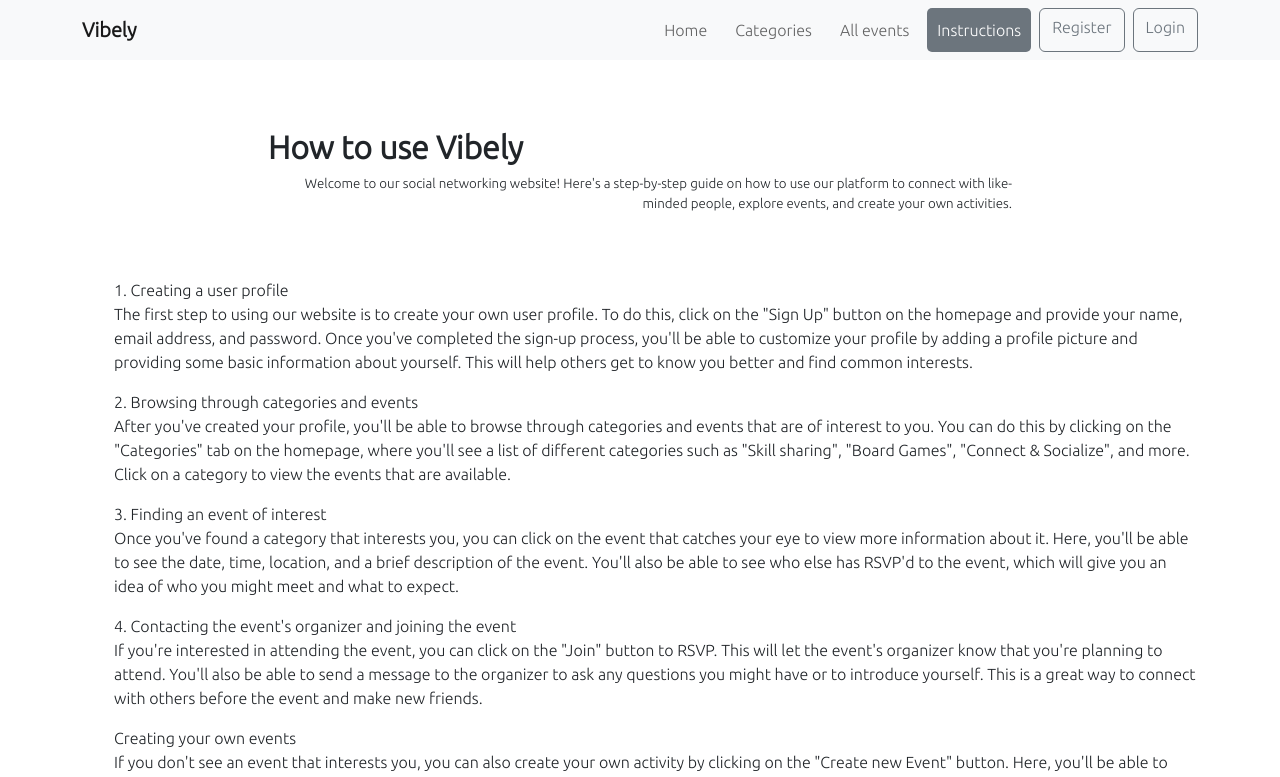
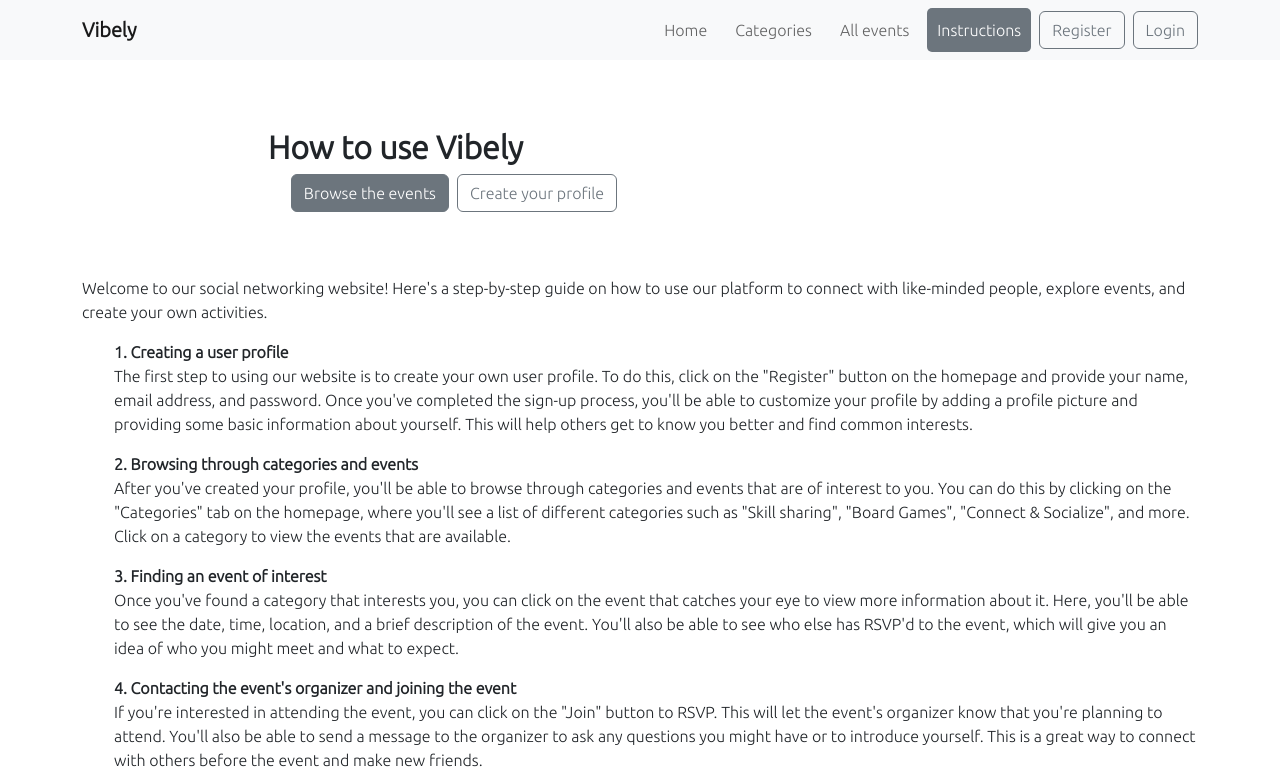
Before and after one commit to mae-rwen/Vibely, a React (Create React App) app in the folder frontend/: page /instructions in a window 1280 px wide. Shown: the top 777 px of the page. Built offline with nearby package versions, Linux system fonts and the light colour scheme; no server answers.

Commit message:
unified sth went wrong page and about us section

```diff
--- a/frontend/src/App.js
+++ b/frontend/src/App.js
@@ -6,7 +6,7 @@ import Footer from "./components/GeneralComponents/Footer";
 import HomePage from "./components/HomePage/HomePage";
 import ScrollToTop from "react-scroll-to-top";
 import AboutUs from "./components/VibelyTeam/AboutUs";
-import Test from "./components/GeneralComponents/Test";
+import WrongPath from "./components/GeneralComponents/WrongPath";
 import Layout from "./components/GeneralComponents/Layout";
 import LogInForm from "./components/UserProfile/LogInForm";
 import RegisterForm from "./components/UserProfile/RegisterForm";
@@ -44,7 +44,7 @@ function App() {
             {/* <Route path="/create_event" element={<CreateEvent />} /> */}
           </Route>
           {/* catch all - to create missing element */}
-          <Route path="*" element={<Test />} />
+          <Route path="*" element={<WrongPath />} />
         </Route>
       </Routes>
 
--- a/frontend/src/components/Categories/EventPages/AllEventsList.js
+++ b/frontend/src/components/Categories/EventPages/AllEventsList.js
@@ -5,7 +5,7 @@ import EventsList from "./EventsList";
 import EventListFilters from "./EventListFilters";
 
 export default function AllEventsList() {
-   const [allEvents, setAllEvents] = useState([]);
+  const [allEvents, setAllEvents] = useState([]);
   const [events, setEvents] = useState([]);
   const [getCategories, setGetCategories] = useState([]);
   const [isLoaded, setIsLoaded] = useState(false);
@@ -34,7 +34,7 @@ useEffect(() => {
       .catch((error) => {
         console.log(error);
       });
-  }, [events]);
+  }, []);
 
   const location = [
     ...new Set(allEvents.map((event) => event.general_location)),
--- a/frontend/src/components/GeneralComponents/Header.js
+++ b/frontend/src/components/GeneralComponents/Header.js
@@ -57,12 +57,12 @@ export default function Header() {
                 Instructions
               </NavLink>
               <Form className="d-flex">
-                <Button href="/register" variant="outline-secondary">
+                <Button className="m-auto" href="/register" variant="outline-secondary">
                   Register
                 </Button>
               </Form>
               <Form className="d-flex">
-                <Button href="/login" variant="outline-secondary">
+                <Button className="m-auto" href="/login" variant="outline-secondary">
                   Login
                 </Button>
               </Form>
--- a/frontend/src/components/GeneralComponents/Test.js
+++ /dev/null
@@ -1,19 +0,0 @@
-import React from "react";
-import Button from "react-bootstrap/esm/Button";
-import { useNavigate } from "react-router-dom";
-
-export default function Test() {
-  const navigate = useNavigate();
-  const goBack = () => navigate(-1);
-
-  return (
-    <section>
-      <div>
-        <h1>something here</h1>
-        <Button onClick={goBack} variant="outline-secondary">
-          Go Back
-        </Button>
-      </div>
-    </section>
-  );
-}
--- /dev/null
+++ b/frontend/src/components/GeneralComponents/WrongPath.js
@@ -0,0 +1,24 @@
+import Button from "react-bootstrap/esm/Button";
+import { useNavigate } from "react-router-dom";
+
+export default function WrongPath() {
+  const navigate = useNavigate();
+
+  return (
+    <div id="construction" className="text-center">
+      <h4 className="display-8 fw-bold">Ups! Something went wrong.</h4>
+      <div className="col-lg-8 mx-auto">
+        <div className="d-grid gap-2 d-sm-flex justify-content-sm-center">
+          <Button
+            variant="outline-secondary"
+            onClick={() => {
+              navigate(-1);
+            }}
+          >
+            Go back
+          </Button>
+        </div>
+      </div>
+    </div>
+  );
+}
--- a/frontend/src/components/HomePage/HeroSection.js
+++ b/frontend/src/components/HomePage/HeroSection.js
@@ -9,7 +9,7 @@ export default function HeroSection() {
                 <p className="lead mb-4">Your space for sharing skills, get involved in new hobbies and find friends to vibe with.</p>
                 <div className="d-grid gap-2 d-sm-flex justify-content-sm-center">
                     <Button variant="secondary" href="#introduction">Check it out!</Button>
-                    <Button variant="outline-secondary" href="/signin">Log in to your profile</Button>
+                    <Button variant="outline-secondary" href="/login">Log in to your profile</Button>
                 </div>
             </div>
         </div>
--- a/frontend/src/components/HomePage/Introduction.js
+++ b/frontend/src/components/HomePage/Introduction.js
@@ -10,39 +10,39 @@ export default function Introduction() {
       <div className="hpSection">
         <h5 className=" fw-bold">What is this about?</h5>
         <p>
-            Tempor cupidatat est Lorem aliquip cillum deserunt proident aliquip
-            sit ad nisi laboris excepteur. Lorem in qui reprehenderit consequat
-            nisi aliqua. Excepteur sint exercitation elit non id fugiat fugiat
-            fugiat culpa id sit.
+          Vibely is a great way to meet new people, explore new interests, and
+          share your passions with others. Here's a quick guide on how to use
+          our platform to connect with like-minded people and explore events.
         </p>
         <Collapse in={open}>
           <div id="collapse-text">
-              <p>
-                Dolore tempor velit laborum aliqua ipsum labore cupidatat
-                laborum officia mollit duis elit. Aute eu sunt et nisi excepteur
-                aliquip et quis dolore consectetur magna Lorem aliqua duis.
-              </p>
-              <p>
-                Magna dolore ullamco tempor incididunt id duis ut ut cillum
-                Lorem. Nostrud labore nostrud reprehenderit aliqua enim esse ea
-                enim do. Nulla eiusmod laborum eu eu aute ad quis eiusmod minim
-                sint nostrud fugiat veniam. Quis tempor aliquip amet tempor
-                deserunt nostrud quis do incididunt consequat ad pariatur elit
-                ullamco. Cillum esse laboris in culpa ex proident. Sit voluptate
-                enim ex officia enim anim do eu laborum non ad et velit. Laborum
-                laboris excepteur commodo et mollit cillum do est.
-              </p>
+            <ol>
+              <li>1. Create a user profile to get started.</li>
+              <li>
+                2. Browse through categories and events that interest you.
+              </li>
+              <li>3. Find an event of interest and RSVP to join.</li>
+              <li>
+                4. Connect with the event's organizer and other attendees.
+              </li>
+            </ol>
+            <p>You can also create your own events for others to join.</p>
+            <p>Happy vibing!</p>
+
             <div className="d-grid gap-2 d-sm-flex justify-content-sm-center">
-              <Button variant="outline-secondary" href="/instructions">Read more about it</Button>
+              <Button variant="outline-secondary" href="/instructions">
+                Read more about it
+              </Button>
             </div>
           </div>
         </Collapse>
-          <p className="text-end showMoreP"
+        <p
+          className="text-end showMoreP"
           onClick={() => setOpen(!open)}
           aria-controls="example-collapse-text"
           aria-expanded={open}
         >
-            {open ? ("show less"):("show more")}
+          {open ? "show less" : "show more"}
         </p>
       </div>
     </>
--- a/frontend/src/components/HomePage/MeetTheTeam.js
+++ b/frontend/src/components/HomePage/MeetTheTeam.js
@@ -14,22 +14,22 @@ export default function MeetTheTeam() {
   const agata = {
     pic: Agata,
     name: "Agata",
-    desc: "The one that does Boostrap",
+    desc: "The affirmative one",
   };
   const alex = {
     pic: Alex,
     name: "Alex",
-    desc: "The one with clouds",
+    desc: "With his head in the clouds",
   };
   const simran = {
     pic: Simran,
     name: "Simran",
-    desc: "The one that knows things",
+    desc: "With the fresh ideas",
   };
   const ola = {
     pic: Ola,
-    name: "Ola",
-    desc: "The one that likes Boostrap",
+    name: "Aleksandra",
+    desc: "Always smiling",
   };
   return (
     <>
@@ -42,7 +42,7 @@ export default function MeetTheTeam() {
             <TeamCard member={alex} />
           </div>
           <div className="d-grid gap-2 d-sm-flex justify-content-sm-center">
-          <Button variant="outline-secondary" href="/aboutus">
+          <Button variant="outline-secondary" href="/categories">
               Vibe with us!
             </Button>
           </div>
--- a/frontend/src/components/Instructions/Instructions.js
+++ b/frontend/src/components/Instructions/Instructions.js
@@ -1,34 +1,102 @@
+import Button from "react-bootstrap/Button";
 
 export default function Instructions() {
   return (
     <>
-
-    <div className="subpageHeader">
+      <div className="subpageHeader">
         <h2 className="fw-bold col-lg-8 mx-auto text-start">
           How to use Vibely
         </h2>
-        <div className="col-lg-8 mx-auto text-end">
-          <p>
-          Welcome to our social networking website! Here's a step-by-step guide on how to use our platform to connect with like-minded people, explore events, and create your own activities.
-          </p>
+        <div className="col-lg-8">
+          <div className="d-grid gap-2 d-sm-flex justify-content-sm-center">
+            <Button variant="secondary" href="/categories">
+              Browse the events
+            </Button>
+            <Button variant="outline-secondary" href="/register">
+              Create your profile
+            </Button>
+          </div>
         </div>
       </div>
       <div>
+        <p>
+          Welcome to our social networking website! Here's a step-by-step guide
+          on how to use our platform to connect with like-minded people, explore
+          events, and create your own activities.
+        </p>
         <ol>
-          <li>1. Creating a user profile</li>
-          <p>The first step to using our website is to create your own user profile. To do this, click on the "Sign Up" button on the homepage and provide your name, email address, and password. Once you've completed the sign-up process, you'll be able to customize your profile by adding a profile picture and providing some basic information about yourself. This will help others get to know you better and find common interests.</p>
-          <li>2. Browsing through categories and events</li>
-          <p>After you've created your profile, you'll be able to browse through categories and events that are of interest to you. You can do this by clicking on the "Categories" tab on the homepage, where you'll see a list of different categories such as "Skill sharing", "Board Games", "Connect & Socialize", and more. Click on a category to view the events that are available.</p>
-          <li>3. Finding an event of interest</li>
-          <p>Once you've found a category that interests you, you can click on the event that catches your eye to view more information about it. Here, you'll be able to see the date, time, location, and a brief description of the event. You'll also be able to see who else has RSVP'd to the event, which will give you an idea of who you might meet and what to expect.</p>
-          <li>4. Contacting the event's organizer and joining the event</li>
-          <p>If you're interested in attending the event, you can click on the "Join" button to RSVP. This will let the event's organizer know that you're planning to attend. You'll also be able to send a message to the organizer to ask any questions you might have or to introduce yourself. This is a great way to connect with others before the event and make new friends.</p>
-          <li>Creating your own events</li>
-          <p>If you don't see an event that interests you, you can also create your own activity by clicking on the "Create new Event" button. Here, you'll be able to provide details about the activity you'd like to share with others, such as the date, time, location, and a brief description. Once you've created your event, others will be able to see it and RSVP if they're interested.</p>
-  </ol>
-  <p>We hope this guide has been helpful in getting started on our social networking website. Remember, this is a great way to meet new people, explore new interests, and share your passions with others. Happy vibing!</p>
+          <li>
+            <b>1. Creating a user profile</b>
+          </li>
+          <p>
+            The first step to using our website is to create your own user
+            profile. To do this, click on the "Register" button on the homepage
+            and provide your name, email address, and password. Once you've
+            completed the sign-up process, you'll be able to customize your
+            profile by adding a profile picture and providing some basic
+            information about yourself. This will help others get to know you
+            better and find common interests.
+          </p>
+          <li>
+            <b>2. Browsing through categories and events</b>
+          </li>
+          <p>
+            After you've created your profile, you'll be able to browse through
+            categories and events that are of interest to you. You can do this
+            by clicking on the "Categories" tab on the homepage, where you'll
+            see a list of different categories such as "Skill sharing", "Board
+            Games", "Connect & Socialize", and more. Click on a category to view
+            the events that are available.
+          </p>
+          <li>
+            <b>3. Finding an event of interest</b>
+          </li>
+          <p>
+            Once you've found a category that interests you, you can click on
+            the event that catches your eye to view more information about it.
+            Here, you'll be able to see the date, time, location, and a brief
+            description of the event. You'll also be able to see who else has
+            RSVP'd to the event, which will give you an idea of who you might
+            meet and what to expect.
+          </p>
+          <li>
+            <b>4. Contacting the event's organizer and joining the event</b>
+          </li>
+          <p>
+            If you're interested in attending the event, you can click on the
+            "Join" button to RSVP. This will let the event's organizer know that
+            you're planning to attend. You'll also be able to send a message to
+            the organizer to ask any questions you might have or to introduce
+            yourself. This is a great way to connect with others before the
+            event and make new friends.
+          </p>
+          <li>
+            <b>Creating your own events</b>
+          </li>
+          <p>
+            If you don't see an event that interests you, you can also create
+            your own activity by clicking on the "Create new Event" button.
+            Here, you'll be able to provide details about the activity you'd
+            like to share with others, such as the date, time, location, and a
+            brief description. Once you've created your event, others will be
+            able to see it and RSVP if they're interested.
+          </p>
+        </ol>
+        <p>
+          We hope this guide has been helpful in getting started on our social
+          networking website. Remember, this is a great way to meet new people,
+          explore new interests, and share your passions with others. Happy
+          vibing!
+        </p>
       </div>
-
+      <div className="d-grid gap-2 d-sm-flex mt-4 justify-content-sm-center">
+        <Button variant="secondary" href="/categories">
+          Browse the events
+        </Button>
+        <Button variant="outline-secondary" href="/register">
+          Create your profile
+        </Button>
+      </div>
     </>
-  )
+  );
 }
--- a/frontend/src/components/VibelyTeam/AboutUs.js
+++ b/frontend/src/components/VibelyTeam/AboutUs.js
@@ -1,7 +1,51 @@
-import UnderConstruction from "../GeneralComponents/UnderConstruction";
+import Button from "react-bootstrap/Button";
 
 export default function AboutUs() {
   return (
-    <div><UnderConstruction /></div>
-  )
+    <>
+      <div className="subpageHeader">
+        <h2 className="fw-bold col-lg-8 mx-auto text-start">About Vibely</h2>
+      </div>
+      <div>
+        <p>
+          Vibely was created with the mission to help people connect with
+          like-minded individuals and foster new friendships.
+        </p>{" "}
+        <p>
+          {" "}
+          We believe that socializing and spending time with others is essential
+          for personal growth and happiness. Vibely is designed for individuals
+          who are seeking to expand their social circle, share skills, and
+          connect with others in their local community.
+        </p>
+        <p>
+          Whether you're new to an area or simply looking to meet new people,
+          our platform provides a safe and welcoming space for you to do so.
+          Here, you can create a user profile and browse through categories and
+          events that align with your interests. You can connect with other
+          users and even plan your own events to share your passions with
+          others.
+        </p>
+        <p>
+          Vibely allows you to find and join events that are happening in your
+          area, or even create your own events to invite others to join. We are
+          committed to providing a positive and inclusive space for all of our
+          users. We believe that connecting with others and fostering new
+          friendships is an essential part of a happy and fulfilling life.
+        </p>{" "}
+        <p>
+          We hope that our website will be a helpful tool for you to make new
+          connections, share experiences, and create lasting friendships.
+        </p>
+      </div>
+      <div className="d-grid gap-2 mt-4 d-sm-flex justify-content-sm-center">
+        <Button variant="secondary" href="/categories">
+          Browse the events
+        </Button>
+        <Button variant="outline-secondary" href="/login">
+          Login
+        </Button>
+      </div>
+    </>
+  );
 }
```
Lines whose indentation alone changed are shown as unchanged.
